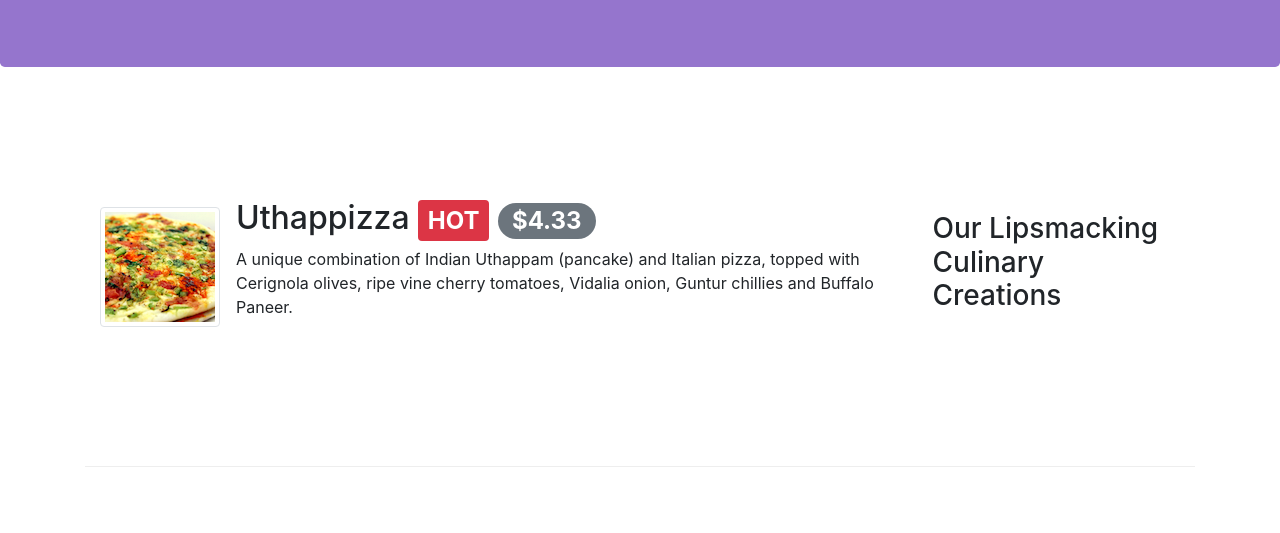
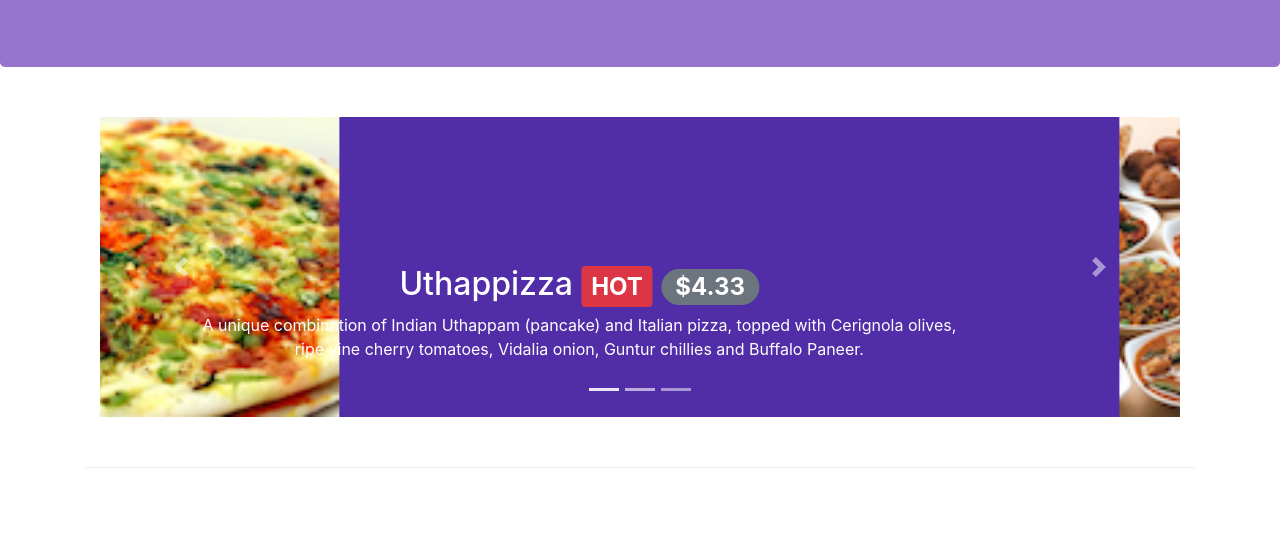
Before and after one commit to BrahimAimen/BootstrapFormation, a website: page index.html in a window 1280 px wide. Shown: the part 267-800 px from the top of the page. Drawn offline with nearby package versions, Linux system fonts and the light colour scheme.

Commit message:
Carousel bien ajouté

```diff
--- a/css/styles.css
+++ b/css/styles.css
@@ -43,3 +43,20 @@ body{
     border-bottom: 1px solid #ddd;
     padding: 10px;
 }
+
+
+.carousel{
+	background-color: #512DA8;
+}
+
+
+.carousel-item {
+	height: 300px;
+}
+
+.carousel-item img{
+	position: absolute;
+	top: 0;
+	left: 0;
+	min-height: 300px;
+}
--- a/index.html
+++ b/index.html
@@ -138,6 +138,62 @@
 
 
     <div class="container">
+        <div class="row row-content">
+            <div class="col">
+                <div id="mycarousel" class="carousel slide" data-ride="carousel">
+                    <div class="carousel-inner" role="listbox">
+                        <div class="carousel-item active">
+                            <img src="img/uthappizza.png" alt="uthappizza" crossorigin="d-block img-fluid">
+                            <div class="carousel-caption d-none d-md-block">
+                                <h2>
+                                    Uthappizza
+                                    <span class="badge badge-danger d-block col-5 d-sm-inline">HOT</span>
+                                    <span class="badge badge-pill badge-secondary">$4.33</span>
+                                </h2>
+                                <p class="d-none d-sm-block">A unique combination of Indian Uthappam (pancake) and Italian pizza, topped with Cerignola olives, ripe vine cherry tomatoes, Vidalia onion, Guntur chillies and Buffalo Paneer.</p>
+
+                            </div>
+
+                        </div>
+                        <div class="carousel-item">
+                            <img src="img/buffet.png" class="d-block img-fluid">
+                            <div class="carousel-caption d-none d-md-block">
+                                <h2>Weekend Grand Buffet
+                                    <span class="badge badge-danger">NEW</span>
+                                </h2>
+                                <p class="d-none d-sm-block">Featuring mouthwatering combinations with a choice of five different salads, six enticing appetizers, six main entrees and five choicest desserts. Free flowing bubbly and soft drinks. All for just $19.99 per person </p>
+                            </div>
+
+
+
+                        </div>
+                        <div class="carousel-item">
+                            <img src="img/alberto.png" class="d-block img-fluid">
+                            <div class="carousel-caption d-none d-md-block">
+                                <h4>Executive Chef</h4>
+                                <p class="d-none d-sm-block">Award winning three-star Michelin chef with wide International experience having worked closely with whos-who in the culinary world, he specializes in creating mouthwatering Indo-Italian fusion experiences. </p>
+
+                            </div>
+
+                        </div>
+
+                    </div>
+                    <ol class="carousel-indicators">
+                        <li data-target="#mycarousel" data-slide-to="0" class="active"></li>
+                        <li data-target="#mycarousel" data-slide-to="1"></li>
+                        <li data-target="#mycarousel" data-slide-to="2"></li>
+                    </ol>
+                    <a href="#mycarousel" role="button" data-slide="prev" class="carousel-control-prev">
+                        <span class="carousel-control-prev-icon"></span>
+                    </a>
+                    <a href="#mycarousel" role="button" data-slide="next" class="carousel-control-next">
+                        <span class="carousel-control-next-icon"></span>
+                    </a>
+                </div>
+
+            </div>
+
+        </div>
         <div class="row row-content align-items-center">
             <div class="col-12 col-sm-4 col-md-3 order-sm-last">
                 <h3>Our Lipsmacking Culinary Creations</h3>
```
